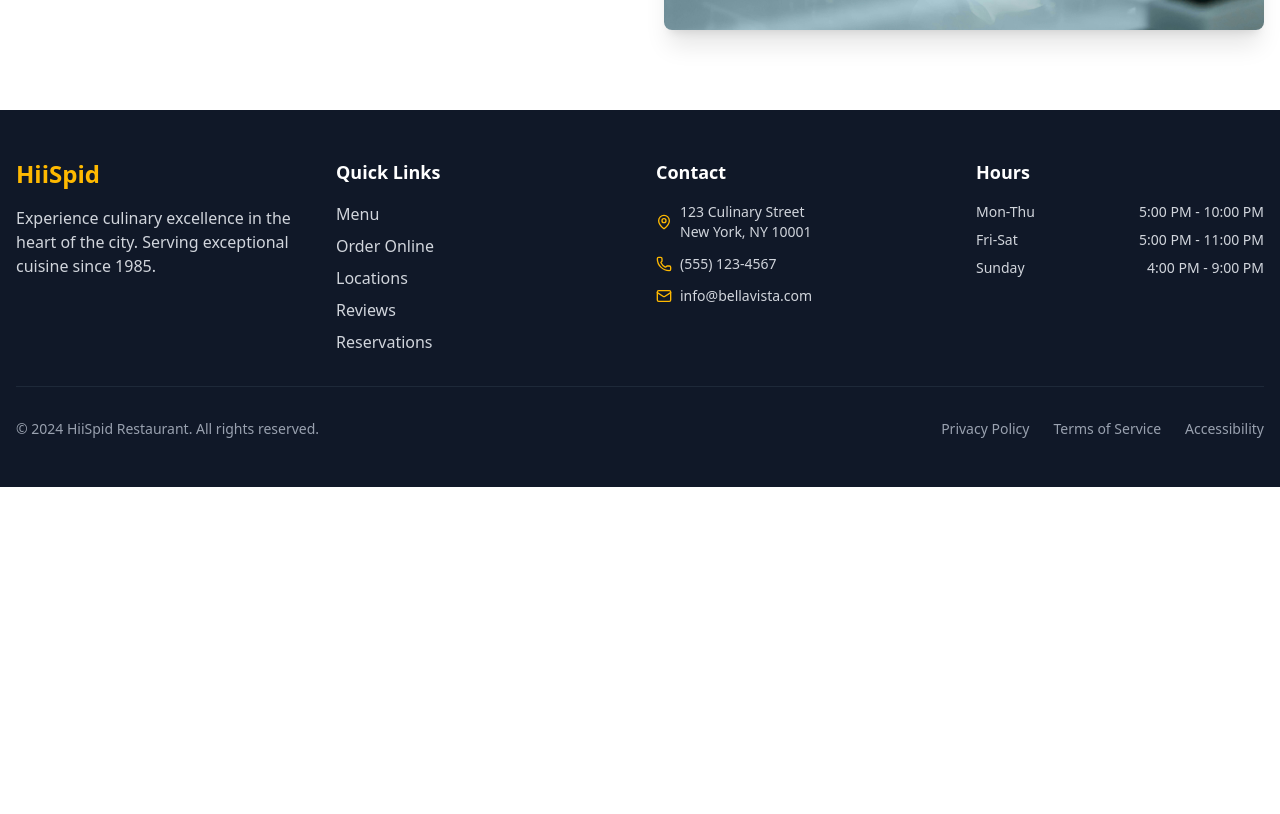
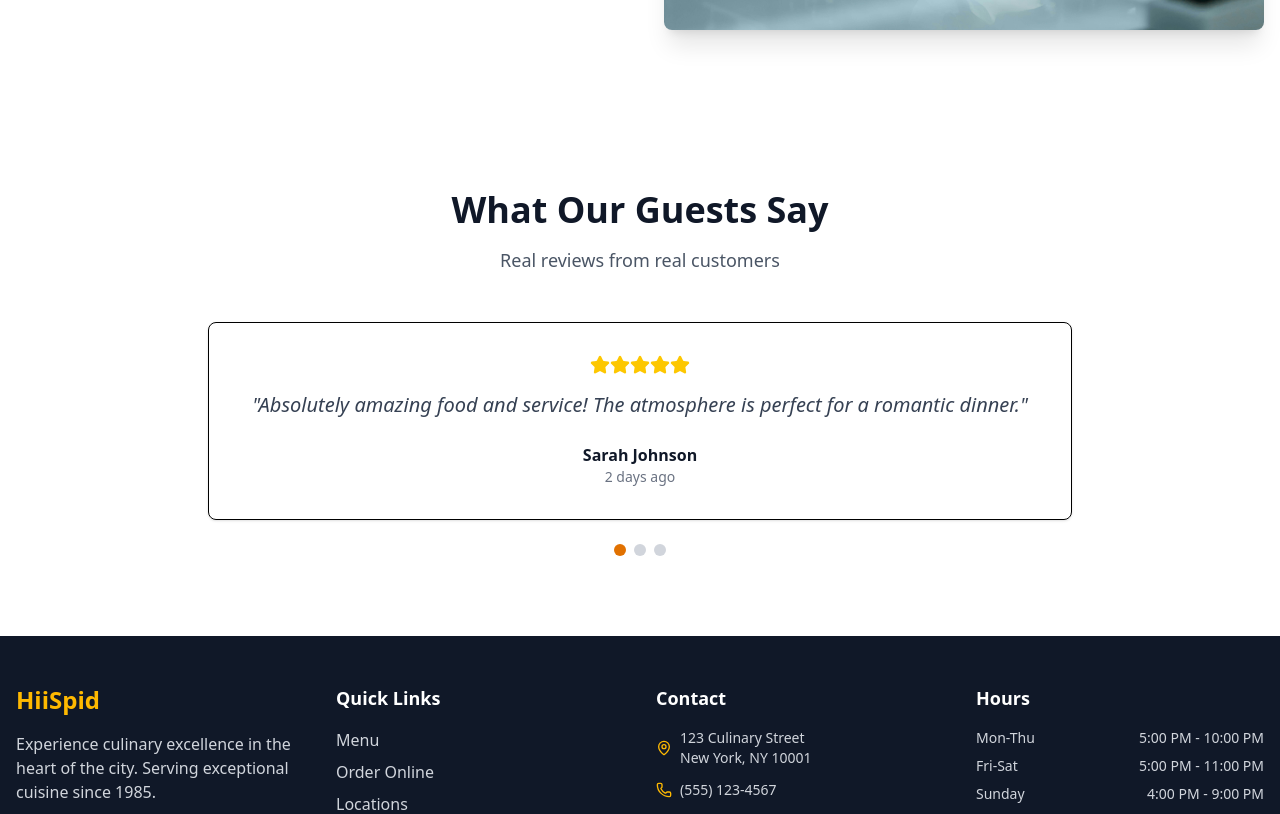
Before and after one commit to comfort-Issifu/HiiSpid, a React (Vite) app: page / in a window 1280 px wide. Shown: the part 650-1464 px from the top of the page. Before the commit the page ends 1137 px from the top, so only its background shows below. Built offline with nearby package versions, Linux system fonts and the light colour scheme.

Commit message:
add Testimonials section
- add card component
- install tailwind-merge
- install clsx

```diff
--- a/package.json
+++ b/package.json
@@ -15,6 +15,7 @@
     "react": "^19.1.0",
     "react-dom": "^19.1.0",
     "react-router-dom": "^7.6.1",
+    "tailwind-merge": "^3.3.0",
     "tailwindcss": "^4.1.8"
   },
   "devDependencies": {
--- a/src/App.jsx
+++ b/src/App.jsx
@@ -1,12 +1,13 @@
 import About from "./components/About";
 import Footer from "./components/footer";
 import { Textarea } from "./components/Textarea";
+import  Testimonials from './components/Testimonials'
 
 function App() {
   return (
     <>
-      {/* <h1 class="text-3xl font-bold underline">Hello world!</h1> */}
       <About />
+      <Testimonials />
       <Footer />
     </>
   );
--- /dev/null
+++ b/src/components/Card.jsx
@@ -0,0 +1,67 @@
+import { forwardRef } from "react";
+import { cn } from "../utils";
+
+const Card = forwardRef(({ className, ...props }, ref) => (
+  <div
+    ref={ref}
+    className={cn(
+      "rounded-lg border bg-card text-card-foreground shadow-sm",
+      className
+    )}
+    {...props}
+  />
+));
+Card.displayName = "Card";
+
+const CardHeader = forwardRef(({ className, ...props }, ref) => (
+  <div
+    ref={ref}
+    className={cn("flex flex-col space-y-1.5 p-6", className)}
+    {...props}
+  />
+));
+CardHeader.displayName = "CardHeader";
+
+const CardTitle = forwardRef(({ className, ...props }, ref) => (
+  <h3
+    ref={ref}
+    className={cn(
+      "text-2xl font-semibold leading-none tracking-tight",
+      className
+    )}
+    {...props}
+  />
+));
+CardTitle.displayName = "CardTitle";
+
+const CardDescription = forwardRef(({ className, ...props }, ref) => (
+  <p
+    ref={ref}
+    className={cn("text-sm text-muted-foreground", className)}
+    {...props}
+  />
+));
+CardDescription.displayName = "CardDescription";
+
+const CardContent = forwardRef(({ className, ...props }, ref) => (
+  <div ref={ref} className={cn("p-6 pt-0", className)} {...props} />
+));
+CardContent.displayName = "CardContent";
+
+const CardFooter = forwardRef(({ className, ...props }, ref) => (
+  <div
+    ref={ref}
+    className={cn("flex items-center p-6 pt-0", className)}
+    {...props}
+  />
+));
+CardFooter.displayName = "CardFooter";
+
+export {
+  Card,
+  CardHeader,
+  CardFooter,
+  CardTitle,
+  CardDescription,
+  CardContent,
+};
--- /dev/null
+++ b/src/components/Testimonials.jsx
@@ -0,0 +1,81 @@
+import { useState } from "react";
+import { Card } from "./Card";
+import { Star } from "lucide-react";
+
+const testimonials = [
+  {
+    name: "Sarah Johnson",
+    rating: 5,
+    comment:
+      "Absolutely amazing food and service! The atmosphere is perfect for a romantic dinner.",
+    date: "2 days ago",
+  },
+  {
+    name: "Michael Chen",
+    rating: 5,
+    comment: "Best restaurant in the city. The chef's special was incredible!",
+    date: "1 week ago",
+  },
+  {
+    name: "Emily Davis",
+    rating: 4,
+    comment: "Great food and friendly staff. Will definitely come back!",
+    date: "2 weeks ago",
+  },
+];
+
+function Testimonials() {
+    const [currentTestimonial, setCurrentTestimonial] = useState(0);
+  return (
+    <section className="py-20 bg-white">
+      <div className="max-w-4xl mx-auto px-4">
+        <div className="text-center mb-12">
+          <h2 className="text-4xl font-bold text-gray-900 mb-4">
+            What Our Guests Say
+          </h2>
+          <p className="text-lg text-gray-600">
+            Real reviews from real customers
+          </p>
+        </div>
+        <div className="relative">
+          <Card className="p-8">
+            <div className="text-center">
+              <div className="flex justify-center mb-4">
+                {[...Array(testimonials[currentTestimonial].rating)].map(
+                  (_, i) => (
+                    <Star
+                      key={i}
+                      className="h-5 w-5 fill-yellow-400 text-yellow-400"
+                    />
+                  )
+                )}
+              </div>
+              <blockquote className="text-xl text-gray-700 mb-6 italic">
+                "{testimonials[currentTestimonial].comment}"
+              </blockquote>
+              <div className="font-semibold text-gray-900">
+                {testimonials[currentTestimonial].name}
+              </div>
+              <div className="text-gray-500 text-sm">
+                {testimonials[currentTestimonial].date}
+              </div>
+            </div>
+          </Card>
+          <div className="flex justify-center mt-6 gap-2">
+            {testimonials.map((_, index) => (
+              <button
+                key={index}
+                onClick={() => setCurrentTestimonial(index)}
+                className={`w-3 h-3 rounded-full transition-colors ${
+                  index === currentTestimonial ? "bg-amber-600" : "bg-gray-300"
+                }`}
+              />
+            ))}
+          </div>
+        </div>
+      </div>
+    </section>
+  );
+}
+
+export default Testimonials;
--- /dev/null
+++ b/src/utils.js
@@ -0,0 +1,6 @@
+import { clsx } from "clsx";
+import { twMerge } from "tailwind-merge";
+
+export function cn(...inputs) {
+  return twMerge(clsx(inputs));
+}
```
Also changed, not shown: 1 other file (tests, documents, lock files or other folders).
